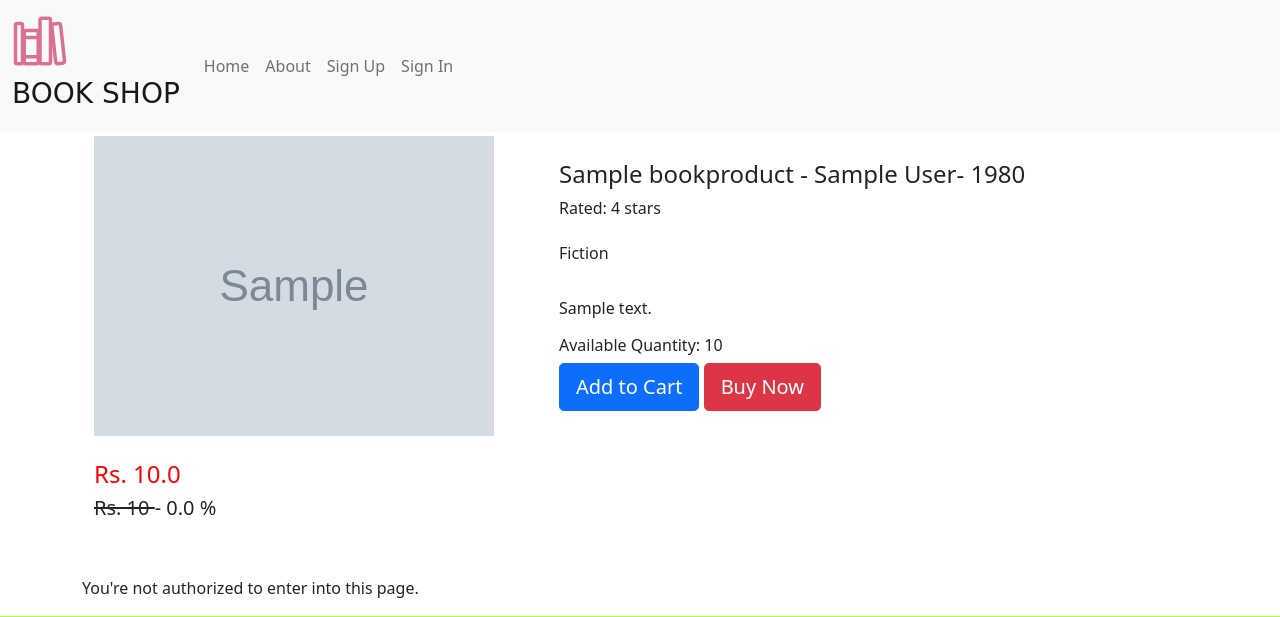
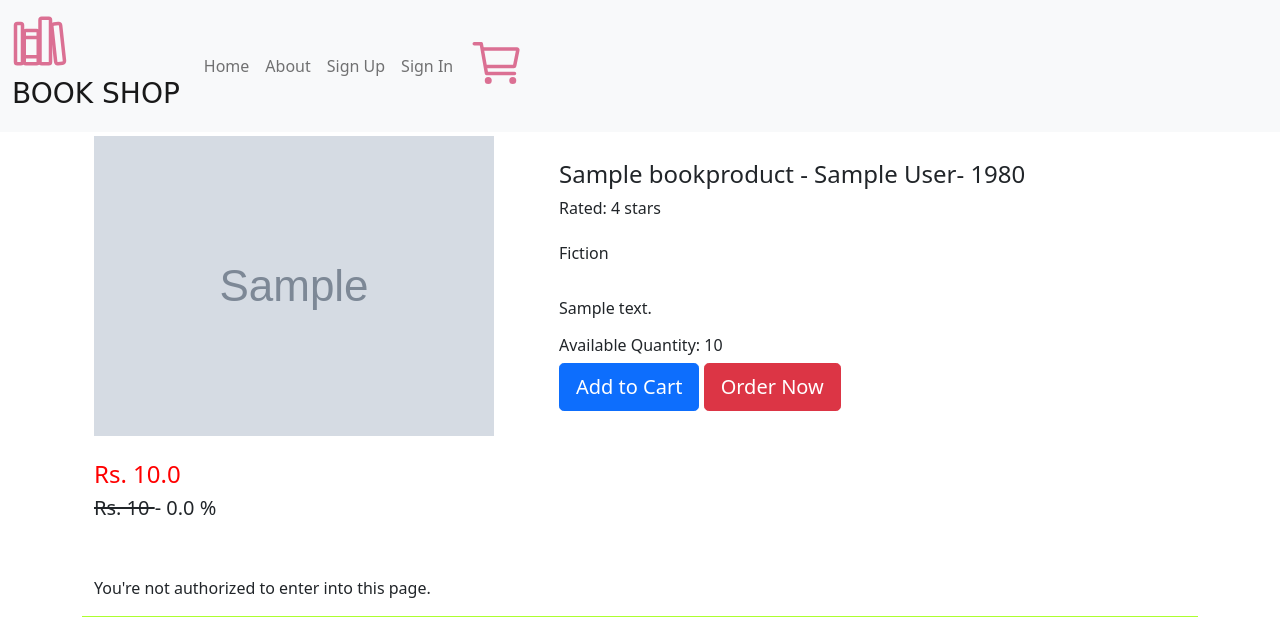
Before and after one commit to bikey33/Book-Shop-E-commerce-Website, a Django app: page /home/detail/1 in a window 1280 px wide. Shown: the top 617 px of the page. Run offline with Django 3.2, Linux system fonts and the light colour scheme; tables that the repository leaves empty hold one stand-in row (values such as "Sample post"); grey boxes marked "Sample" are stand-in pictures; parts of the project's set-up code (start-up, migrations or seed data) failed here and were passed over; some libraries are stand-ins or nearby versions.

Commit message:
Addition of cart logo and wrote views for listing books on cart

```diff
--- a/book_shop/book/urls.py
+++ b/book_shop/book/urls.py
@@ -6,6 +6,8 @@
     path("", views.show_book_list, name="home"),
     path("detail/<int:pk>", views.show_book_detail, name="detail"),
     path("cart_add/<int:pk>", views.add_to_cart, name="cart"),
-    path("order_add/<int:pk>", views.add_to_order, name="order"),
+    path("show_cart/",views.CartView.as_view(), name='show_cart')
+
+    #path("order_add", views.add_to_order, name="order"),
 
 ]
--- a/book_shop/book/views.py
+++ b/book_shop/book/views.py
@@ -1,9 +1,11 @@
 from book.models import BookProduct, Cart,Order
 from django.core.paginator import Paginator
-from django.shortcuts import render
+from django.shortcuts import render,HttpResponse
+from django.views import View
 
 
 # Create your views here.
+# list the books in home page while sending get request
 def show_book_list(request):
 
     context = {}
@@ -24,16 +26,30 @@
         context = {
             "book": books,
         }
-    return render(request, "pages/book_detail.html", context)
+        return render(request, "pages/book_detail.html", context)
+
+    if request.method == "POST":
+        try:
+            pk = request.POST['id']
+        except:
+            HttpResponse("Didn't get the valid id")
+        current_user = request.user
+        book = BookProduct.objects.get(id=pk)
+        print(book)
+        order = Order.objects.create()
+        order.customer = current_user
+        order.books = book
+        order.save()
+        return render(request, "pages/order.html", {})
 
 
+# Adding books to the Cart
+# There is a single cart created for each user during User object creation
+# Add books to the cart of respective user who logged in the website
 def add_to_cart(request, pk):
     current_user = request.user
     book = BookProduct.objects.get(id=pk)
     print(book.book_name)
-    # user_cart = Cart(customer=current_user)
-    # user_cart.save()
-    # user_cart.books.add(book)
     user_cart = Cart.objects.filter(customer=current_user).first()
     user_cart.books.add(book)
     user_cart.save()
@@ -41,15 +57,37 @@
     return render(request, "pages/cart.html", {})
 
 
-def add_to_order(request,pk):
-    current_user = request.user
-    book = BookProduct.objects.get(id=pk)
-    print(book)
-    order = Order.objects.create()
-    order.customer = current_user
-    order.books = book
-    order.save()
+# Place order for a given book by sending book_id in
+# the POST request after clicking the order now
+def add_to_order(request):
+    if request.method == "POST":
+        try:
+            pk = request.POST['id']
+        except:
+            HttpResponse("Didn't get the valid id")
+        current_user = request.user
+        book = BookProduct.objects.get(id=pk)
+        print(book)
+        order = Order.objects.create()
+        order.customer = current_user
+        order.books = book
+        order.save()
     return render(request, "pages/order.html", {})
+
+
+class CartView(View):
+    template_name = 'pages/cart.html'
+    context = {}
+    def get(self,request):
+        current_user = request.user
+        cart = Cart.objects.get(customer=current_user)
+        all_books = cart.books.all()
+        context={
+            'books':all_books
+        }
+        print(context)
+        return render(request, self.template_name, self.context)
+
 
 
 # def make_order(request,pk):
--- a/book_shop/templates/base.html
+++ b/book_shop/templates/base.html
@@ -11,10 +11,11 @@
 
     <link rel="icon" href="{% static 'images/favicons/favicon.ico' %}">
     <style>
-      ion-icon {
+      ion-icon{
           color: palevioletred;
           font-size: 56px;
       }
+
 </style>
 <script src="jquery-3.6.0.min.js"></script>
 <link rel="stylesheet" type="text/css" href="css/starability-all.min.css"/>
@@ -82,7 +83,14 @@
                   <a id="log-in-link" class="nav-link" href="{% url 'account_login' %}">{% translate "Sign In" %}</a>
                 </li>
               {% endif %}
+
             </ul>
+              <ul class="nav navbar-nav navbar-right">
+                <li class = "nav-item">
+                  <a class="nav-link" href="{% url 'show_cart' %}"> <ion-icon name="cart-outline"></ion-icon></a>
+                  </li>
+            </ul>
+        </div>
           </div>
         </div>
       </nav>
--- a/book_shop/templates/pages/book_detail.html
+++ b/book_shop/templates/pages/book_detail.html
@@ -26,8 +26,17 @@
           {{book.description}}
         </p>
         <h6> Available Quantity: {{book.available_qty}}</h6>
-        <a href = "{% url 'cart' book.id %}" > <button type="button" class="btn btn-primary btn-lg">Add to Cart</button></a>
-          <a href = "{% url 'order' book.id %}" > <button type="button" class="btn btn-danger btn-lg">Buy Now</button> </a>
+        <div class = "btn-group">
+
+          <a href = "{% url 'cart' book.id %}" > <button type="button" class="btn btn-primary btn-lg">Add to Cart</button></a>
+          &nbsp;
+          <form action="" method="post">
+            {% csrf_token %}
+            <input type = "hidden"name = "id" value = {{book.id}}>
+            <div class="divider"/>
+            <button type="submit" class="btn btn-danger btn-lg" name="order" value="order_book">Order Now</button>
+          </div>
+      </form>
     </div>
 
   </div>
--- a/static/css/project.css
+++ b/static/css/project.css
@@ -11,6 +11,12 @@
   background-color: #f2dede;
   border-color: #eed3d7;
 }
+.divider{
+  width:5px;
+  height:auto;
+  display:inline-block;
+}
+
 /*.card-img-top {
   width: 100%;
   height: 100vw;
```
